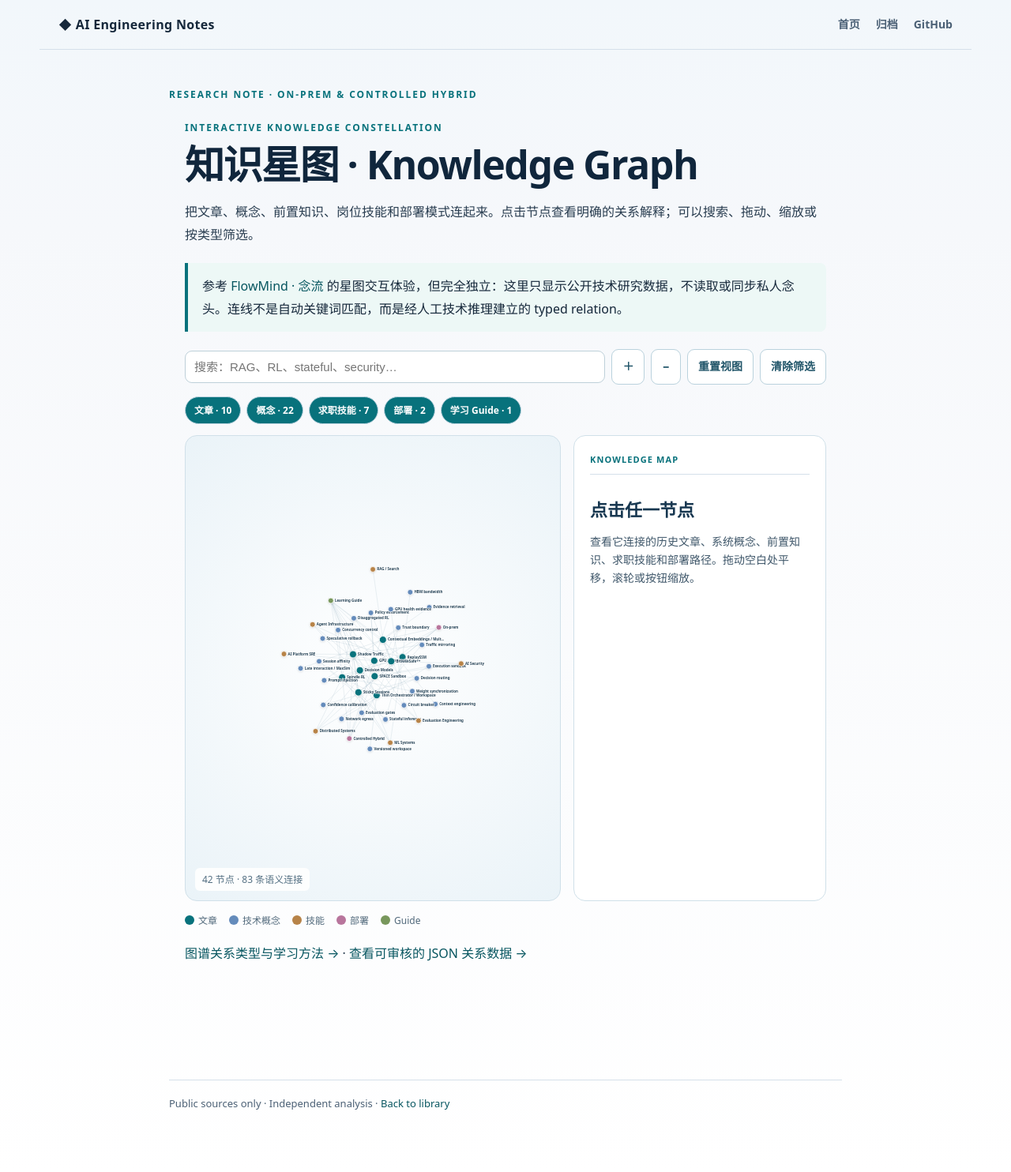
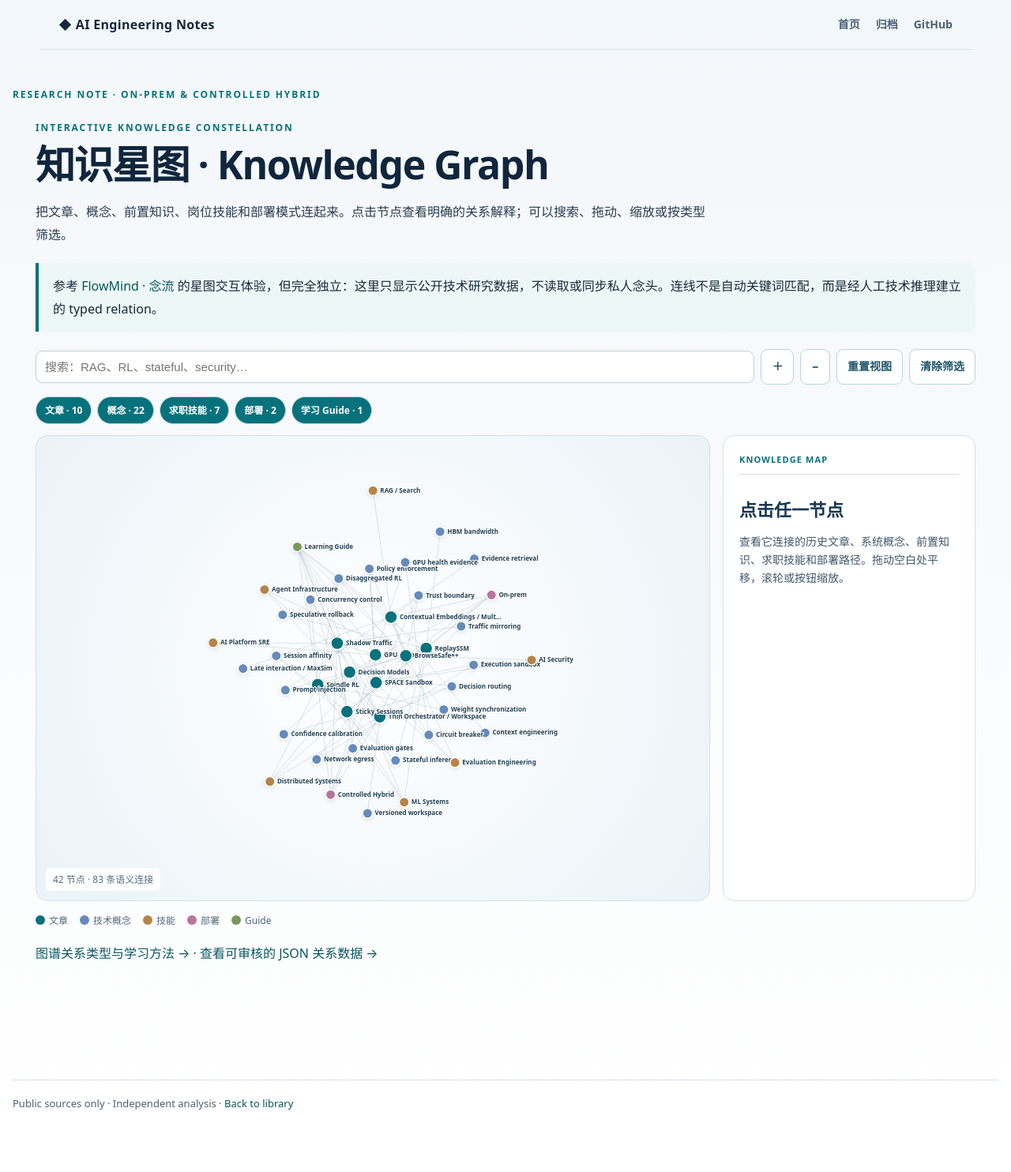
Before and after one commit to ljrirene/ai-engineering-notes, a Jekyll site: the page built from docs/knowledge-graph.html, in a window 1280 px wide. Shown: the whole page at 79% size. Built offline with Jekyll 4.4.1, drawn with Linux system fonts in a browser that asks for light colours.

Commit message:
Give knowledge constellation a full-width accessible layout

```diff
--- /dev/null
+++ b/docs/_layouts/graph.html
@@ -0,0 +1,12 @@
+<!doctype html>
+<html lang="zh-CN"><head><meta charset="utf-8"><meta name="viewport" content="width=device-width,initial-scale=1">
+<title>{{ page.title | default: site.title }} · AI Engineering Notes</title>
+<meta name="description" content="Independent AI Engineering research notes">
+<meta name="theme-color" content="#f6f8fb">
+<link rel="stylesheet" href="{{ '/assets/site.css' | relative_url }}">
+</head><body><header class="bar"><a class="brand" href="{{ '/' | relative_url }}">◆ AI Engineering Notes</a><nav><a href="{{ '/' | relative_url }}">首页</a><a href="{{ '/archive.html' | relative_url }}">归档</a><a href="https://github.com/ljrirene/ai-engineering-notes">GitHub</a></nav></header>
+<main class="prose" style="max-width:1300px;padding-left:16px;padding-right:16px"><div class="eyebrow">RESEARCH NOTE · ON-PREM & CONTROLLED HYBRID</div><article>{{ content }}</article>
+<footer class="foot">Public sources only · Independent analysis · <a href="{{ '/' | relative_url }}">Back to library</a></footer></main>
+<script src="https://cdn.jsdelivr.net/npm/mermaid@11/dist/mermaid.min.js" defer></script>
+<script defer>window.addEventListener('load',function(){if(!window.mermaid)return;document.querySelectorAll('pre code.language-mermaid').forEach(function(el){var div=document.createElement('div');div.className='mermaid';div.textContent=el.textContent;el.closest('pre').replaceWith(div)});window.mermaid.initialize({startOnLoad:false,theme:'neutral'});window.mermaid.run({querySelector:'.mermaid'}).catch(function(){})})</script>
+</body></html>
--- a/docs/knowledge-graph.html
+++ b/docs/knowledge-graph.html
@@ -11,7 +11,7 @@ permalink: /knowledge-graph.html
 <div class="kg-actions"><input id="kg-search" type="search" placeholder="搜索：RAG、RL、stateful、security…" aria-label="搜索知识节点">
 <button type="button" id="kg-zoom-in">＋</button><button type="button" id="kg-zoom-out">−</button><button type="button" id="kg-reset">重置视图</button><button type="button" id="kg-clear">清除筛选</button></div>
 <div id="kg-filters" class="kg-filters" role="group" aria-label="按节点类别筛选"></div>
-<div class="kg-columns"><div class="kg-viz"><svg id="kg-svg" role="img" aria-label="文章与技术概念关系网络"></svg><span id="kg-count" class="kg-count">载入知识图谱…</span></div><aside id="kg-info" class="kg-info" aria-live="polite"></aside></div>
+<div class="kg-columns"><div class="kg-viz"><svg id="kg-svg" role="group" aria-label="文章与技术概念关系网络"></svg><span id="kg-count" class="kg-count">载入知识图谱…</span></div><aside id="kg-info" class="kg-info" aria-live="polite"></aside></div>
 <div class="kg-legend"><span><b style="background:#08727c"></b>文章</span><span><b style="background:#648bbb"></b>技术概念</span><span><b style="background:#b78348"></b>技能</span><span><b style="background:#b8759c"></b>部署</span><span><b style="background:#78975c"></b>Guide</span></div>
 <p class="kg-sub"><a href="{{ '/learning-guide/' | relative_url }}">图谱关系类型与学习方法 →</a> · <a href="{{ '/data/knowledge-graph.json' | relative_url }}">查看可审核的 JSON 关系数据 →</a></p></div>
 <script defer src="{{ '/assets/knowledge-graph.js' | relative_url }}"></script>
```
Also changed, not shown: other parts of docs/knowledge-graph.html (+1 -1 lines).
